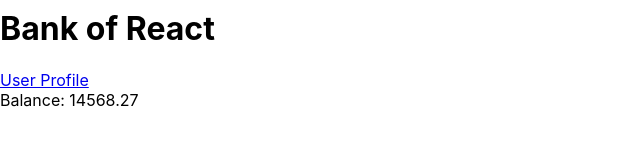
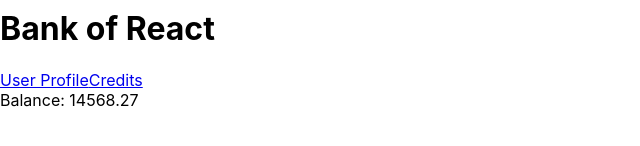
Before and after one commit to ARGunawan/Mock-Bank-Account, a React (Create React App) app: page / in a window 1280 px wide. Shown: the part 316-462 px from the top of the page, without its empty margins (0-640 px from the left). Built offline with nearby package versions, Linux system fonts and the light colour scheme.

Commit message:
basic link to credit

```diff
--- a/src/App.js
+++ b/src/App.js
@@ -5,6 +5,7 @@ import { BrowserRouter as Router, Route } from "react-router-dom";
 import Home from "./components/Home";
 import UserProfile from "./components/UserProfile";
 import LogIn from "./components/LogIn";
+import Credits from "./components/Credits";
 
 class App extends Component {
   constructor() {
@@ -32,6 +33,7 @@ class App extends Component {
     const LogInComponent = () => (
       <LogIn user={this.state.currentUser} mockLogIn={this.mockLogIn} />
     );
+    const CreditComponent = () => <Credits />;
 
     return (
       <Router>
@@ -39,6 +41,7 @@ class App extends Component {
           <Route exact path="/" render={HomeComponent} />
           <Route exact path="/userProfile" render={UserProfileComponent} />
           <Route exact path="/login" render={LogInComponent} />
+          <Route exact path="/credits" render={CreditComponent} />
         </div>
       </Router>
     );
--- a/src/components/Credit.js
+++ /dev/null
@@ -1,2 +0,0 @@
-import React, { Component } from "react";
-import { Link } from "react-router-dom";
--- /dev/null
+++ b/src/components/Credits.js
@@ -0,0 +1,16 @@
+import React, { Component } from "react";
+import { Link } from "react-router-dom";
+
+class Credits extends Component {
+  render() {
+    return (
+      <div>
+        <h1>Credit</h1>
+
+        <Link to="/">Home Page</Link>
+      </div>
+    );
+  }
+}
+
+export default Credits;
--- a/src/components/Home.js
+++ b/src/components/Home.js
@@ -14,7 +14,7 @@ class Home extends Component {
         <h1>Bank of React</h1>
 
         <Link to="/userProfile">User Profile</Link>
-
+        <Link to="/credits">Credits</Link>
         <AccountBalance accountBalance={this.props.accountBalance} />
       </div>
     );
```
